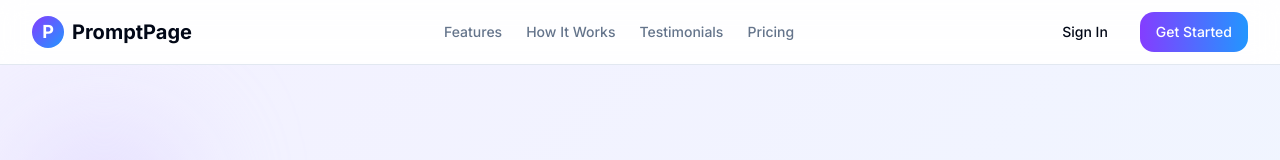
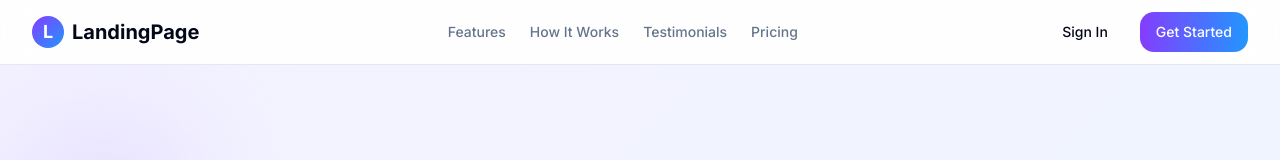
Before and after one commit to WaseemCode-AI/prompt-to-landing, a React (Vite) app: page / in a window 1280 px wide. Shown: the top 160 px of the page. Built offline with nearby package versions, Linux system fonts and the light colour scheme.

Commit message:
Rename PromptPage to LandingPage
Rename all instances of "PromptPage" to "LandingPage" in the codebase.

```diff
--- a/src/components/Footer.tsx
+++ b/src/components/Footer.tsx
@@ -1,4 +1,3 @@
-
 import React from 'react';
 import { Zap } from 'lucide-react';
 
@@ -12,9 +11,9 @@ const Footer = () => {
           <div>
             <div className="flex items-center gap-2 mb-4">
               <div className="w-8 h-8 rounded-lg bg-gradient-to-br from-purple-500 to-blue-500 flex items-center justify-center">
-                <span className="text-white font-bold text-lg">P</span>
+                <span className="text-white font-bold text-lg">L</span>
               </div>
-              <span className="font-bold text-xl">PromptPage</span>
+              <span className="font-bold text-xl">LandingPage</span>
             </div>
             <p className="text-muted-foreground">
               AI-powered landing page generator that turns your ideas into stunning designs in seconds.
@@ -27,12 +26,12 @@ const Footer = () => {
               </a>
               <a href="#" className="text-gray-500 hover:text-gray-900">
                 <svg className="h-5 w-5" fill="currentColor" viewBox="0 0 24 24">
-                  <path fillRule="evenodd" d="M12 2C6.477 2 2 6.484 2 12.017c0 4.425 2.865 8.18 6.839 9.504.5.092.682-.217.682-.483 0-.237-.008-.868-.013-1.703-2.782.605-3.369-1.343-3.369-1.343-.454-1.158-1.11-1.466-1.11-1.466-.908-.62.069-.608.069-.608 1.003.07 1.531 1.032 1.531 1.032.892 1.53 2.341 1.088 2.91.832.092-.647.35-1.088.636-1.338-2.22-.253-4.555-1.113-4.555-4.951 0-1.093.39-1.988 1.029-2.688-.103-.253-.446-1.272.098-2.65 0 0 .84-.27 2.75 1.026A9.564 9.564 0 0112 6.844c.85.004 1.705.115 2.504.337 1.909-1.296 2.747-1.027 2.747-1.027.546 1.379.202 2.398.1 2.651.64.7 1.028 1.595 1.028 2.688 0 3.848-2.339 4.695-4.566 4.943.359.309.678.92.678 1.855 0 1.338-.012 2.419-.012 2.747 0 .268.18.58.688.482A10.019 10.019 0 0022 12.017C22 6.484 17.522 2 12 2z" clipRule="evenodd" />
+                  <path fillRule="evenodd" d="M12 2C6.48 2 2 6.48 2 12s4.48 10 10 10c5.51 0 10-4.48 10-10S17.51 2 12 2zm6.605 4.61a8.502 8.502 0 011.93 5.314c-.281-.054-3.101-.629-5.943-.271-.065-.141-.12-.293-.184-.445a25.416 25.416 0 00-.564-1.236c3.145-1.28 4.577-3.124 4.761-3.362zM12 3.475c2.17 0 4.154.813 5.662 2.148-.152.216-1.443 1.941-4.48 3.08-1.399-2.57-2.95-4.675-3.189-5A8.687 8.687 0 0112 3.475zm-3.633.803a53.896 53.896 0 013.167 4.935c-3.992 1.063-7.517 1.04-7.896 1.04a8.581 8.581 0 014.729-5.975zM3.453 12.01v-.26c.37.01 4.512.065 8.775-1.215.25.477.477.965.694 1.453-.109.033-.228.065-.336.098-4.404 1.42-6.747 5.303-6.942 5.629a8.522 8.522 0 01-2.19-5.705zM12 20.547a8.482 8.482 0 01-5.239-1.8c.152-.315 1.888-3.656 6.703-5.337.022-.01.033-.01.054-.022a35.318 35.318 0 011.823 6.475 8.4 8.4 0 01-3.341.684zm4.761-1.465c-.086-.52-.542-3.015-1.659-6.084 2.679-.423 5.022.271 5.314.369a8.468 8.468 0 01-3.655 5.715z" clipRule="evenodd" />
                 </svg>
               </a>
               <a href="#" className="text-gray-500 hover:text-gray-900">
                 <svg className="h-5 w-5" fill="currentColor" viewBox="0 0 24 24">
-                  <path fillRule="evenodd" d="M12 2C6.48 2 2 6.48 2 12s4.48 10 10 10c5.51 0 10-4.48 10-10S17.51 2 12 2zm6.605 4.61a8.502 8.502 0 011.93 5.314c-.281-.054-3.101-.629-5.943-.271-.065-.141-.12-.293-.184-.445a25.416 25.416 0 00-.564-1.236c3.145-1.28 4.577-3.124 4.761-3.362zM12 3.475c2.17 0 4.154.813 5.662 2.148-.152.216-1.443 1.941-4.48 3.08-1.399-2.57-2.95-4.675-3.189-5A8.687 8.687 0 0112 3.475zm-3.633.803a53.896 53.896 0 013.167 4.935c-3.992 1.063-7.517 1.04-7.896 1.04a8.581 8.581 0 014.729-5.975zM3.453 12.01v-.26c.37.01 4.512.065 8.775-1.215.25.477.477.965.694 1.453-.109.033-.228.065-.336.098-4.404 1.42-6.747 5.303-6.942 5.629a8.522 8.522 0 01-2.19-5.705zM12 20.547a8.482 8.482 0 01-5.239-1.8c.152-.315 1.888-3.656 6.703-5.337.022-.01.033-.01.054-.022a35.318 35.318 0 011.823 6.475 8.4 8.4 0 01-3.341.684zm4.761-1.465c-.086-.52-.542-3.015-1.659-6.084 2.679-.423 5.022.271 5.314.369a8.468 8.468 0 01-3.655 5.715z" clipRule="evenodd" />
+                  <path fillRule="evenodd" d="M12 2C6.477 2 2 6.484 2 12.017c0 4.425 2.865 8.18 6.839 9.504.5.092.682-.217.682-.483 0-.237-.008-.868-.013-1.703-2.782.605-3.369-1.343-3.369-1.343-.454-1.158-1.11-1.466-1.11-1.466-.908-.62.069-.608.069-.608 1.003.07 1.531 1.032 1.531 1.032.892 1.53 2.341 1.088 2.91.832.092-.647.35-1.088.636-1.338-2.22-.253-4.555-1.113-4.555-4.951 0-1.093.39-1.988 1.029-2.688-.103-.253-.446-1.272.098-2.65 0 0 .84-.27 2.75 1.026A9.564 9.564 0 0112 6.844c.85.004 1.705.115 2.504.337 1.909-1.296 2.747-1.027 2.747-1.027.546 1.379.202 2.398.1 2.651.64.7 1.028 1.595 1.028 2.688 0 3.848-2.339 4.695-4.566 4.943.359.309.678.92.678 1.855 0 1.338-.012 2.419-.012 2.747 0 .268.18.58.688.482A10.019 10.019 0 0022 12.017C22 6.484 17.522 2 12 2z" clipRule="evenodd" />
                 </svg>
               </a>
             </div>
@@ -71,7 +70,7 @@ const Footer = () => {
 
         <div className="mt-16 pt-6 border-t flex flex-col md:flex-row justify-between items-center">
           <p className="text-sm text-muted-foreground mb-4 md:mb-0">
-            &copy; {currentYear} PromptPage. All rights reserved.
+            &copy; {currentYear} LandingPage. All rights reserved.
           </p>
           <div className="flex items-center">
             <span className="text-sm text-muted-foreground mr-2">Powered by</span>
--- a/src/components/Navbar.tsx
+++ b/src/components/Navbar.tsx
@@ -27,9 +27,9 @@ const Navbar = () => {
       <div className="container flex h-16 items-center justify-between">
         <div className="flex items-center gap-2">
           <div className="w-8 h-8 rounded-lg bg-gradient-to-br from-purple-500 to-blue-500 flex items-center justify-center">
-            <span className="text-white font-bold text-lg">P</span>
+            <span className="text-white font-bold text-lg">L</span>
           </div>
-          <span className="font-bold text-xl">PromptPage</span>
+          <span className="font-bold text-xl">LandingPage</span>
         </div>
 
         <nav className="hidden md:flex items-center gap-6">
```
